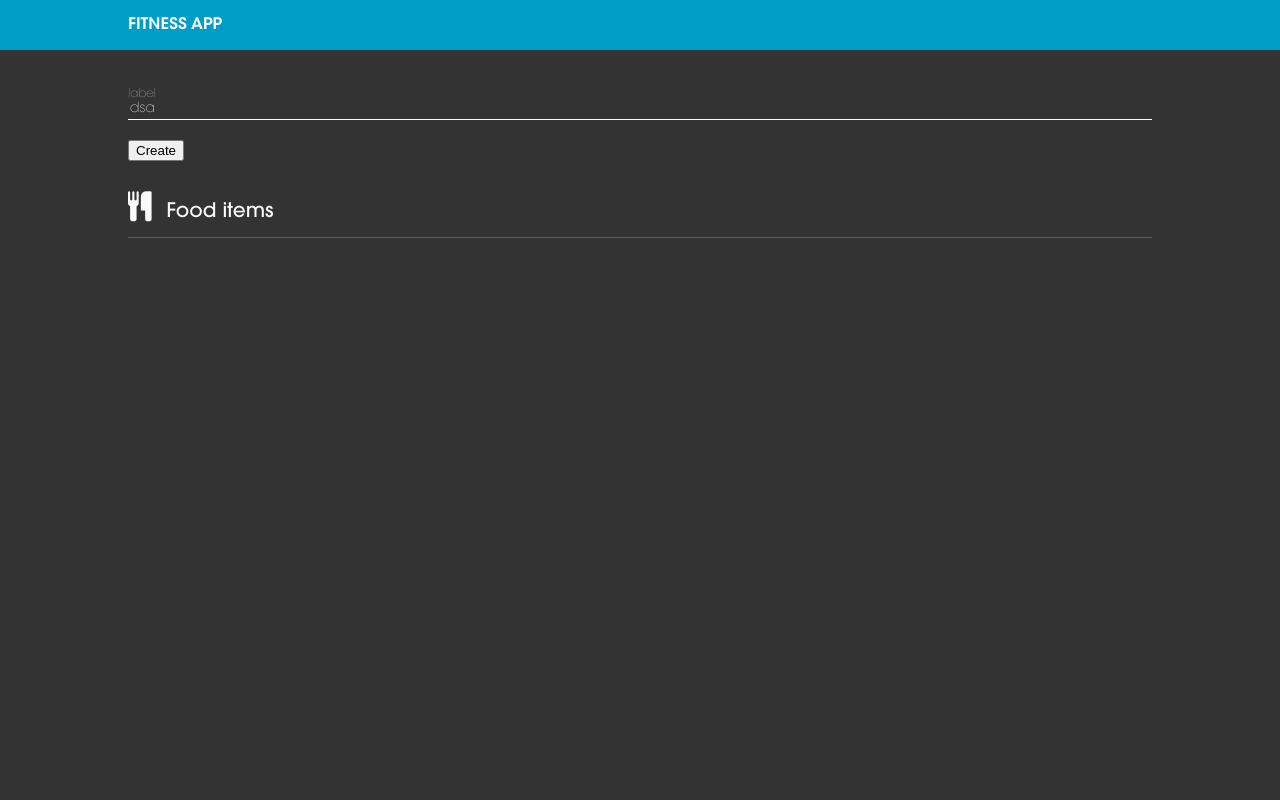
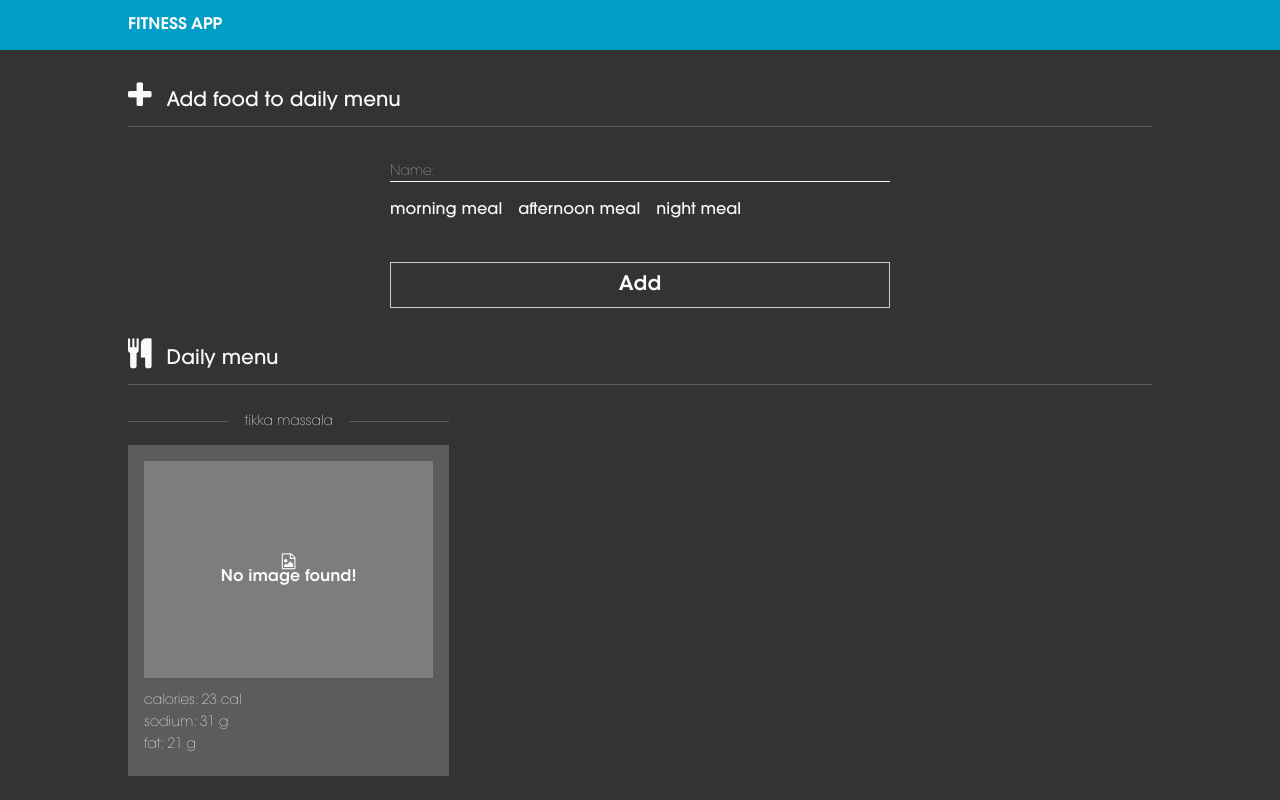
Before and after one commit to andre-araujo/fitness-app, a React app: page / in a window 1280 px wide. Built offline with nearby package versions, Linux system fonts and the light colour scheme.

Commit message:
issue #20 | created DashboardAddItem component

```diff
--- a/src/components/pages/Home/AddDashboardItem/index.js
+++ /dev/null
@@ -1,44 +0,0 @@
-import React, { Component } from 'react';
-
-import TextInput from '../../../common/TextInput';
-import './styles.css';
-
-class LoginForm extends Component {
-    constructor(props) {
-        super(props);
-
-        this.state = {
-            username: 'dsa',
-            password: ''
-        };
-    }
-
-    _doLogin = (e) => {
-        e.preventDefault();
-    };
-
-    _usernameInputChange = (text) => {
-        this.setState({
-            username: text
-        })
-    }
-
-    render() {
-        return (
-            <form
-                name="login-form"
-                className="login-form"
-                onSubmit={this._doLogin}>
-
-                <TextInput
-                    value={this.state.username}
-                    onChangeText={this._usernameInputChange}
-                />
-
-                <input type="submit" value="Create" />
-            </form>
-        );
-    }
-}
-
-export default LoginForm;
--- /dev/null
+++ b/src/components/pages/Home/DashboardAddItem/index.js
@@ -0,0 +1,72 @@
+import React, { Component } from 'react';
+
+import DashboardHeader from '../DashboardHeader';
+import TextInput from '../../../common/TextInput';
+import Radio from '../../../common/Radio';
+import Submit from '../../../common/Submit';
+import './styles.css';
+
+class DashboardAddItem extends Component {
+    constructor(props) {
+        super(props);
+
+        this.state = {
+            foodName: '',
+            password: ''
+        };
+    }
+
+    _addFood = (e) => {
+        e.preventDefault();
+    };
+
+    _foodNameInputChange = (text) => {
+        this.setState({
+            foodName: text
+        })
+    }
+
+    render() {
+        return (
+            <section>
+                <DashboardHeader
+                    title="Add food to daily menu"
+                    icon="plus"
+                />
+                <form
+                    name="dashboard-add-item__form"
+                    className="dashboard-add-item__form"
+                    onSubmit={this._addFood}>
+
+                    <TextInput
+                        label="Name:"
+                        value={this.state.foodName}
+                        onChangeText={this._foodNameInputChange}
+                    />
+
+                    <div className="dashboard-add-item__radio-group">
+                        <Radio
+                            id="morning-radio"
+                            name="meal-time"
+                            label="morning meal"
+                        />
+                        <Radio
+                            id="afternoon-radio"
+                            name="meal-time"
+                            label="afternoon meal"
+                        />
+                        <Radio
+                            id="night-radio"
+                            name="meal-time"
+                            label="night meal"
+                        />
+                    </div>
+
+                    <Submit text="Add" />
+                </form>
+            </section>
+        );
+    }
+}
+
+export default DashboardAddItem;
--- /dev/null
+++ b/src/components/pages/Home/DashboardAddItem/styles.css
@@ -0,0 +1,10 @@
+.dashboard-add-item__form {
+    display: flex;
+    flex-direction: column;
+    margin: 0 auto;
+    max-width: 31.25rem;
+}
+
+.dashboard-add-item__radio-group {
+    margin-bottom: 2rem;
+}
--- /dev/null
+++ b/src/components/pages/Home/DashboardHeader/index.js
@@ -0,0 +1,35 @@
+import React from 'react';
+import PropTypes from 'prop-types';
+
+import './styles.css';
+
+function DashboardHeader({
+    title,
+    icon
+}) {
+    return (
+        <header className="dashboard-header">
+            <h2 className="dashboard-header__title">
+                <i
+                    className={`fa fa-${icon} dashboard-header__icon`}
+                    aria-hidden="true"
+                />
+                {title}
+            </h2>
+        </header>
+    );
+}
+
+
+DashboardHeader.defaultProps = {
+    title: null,
+    icon: null
+}
+
+DashboardHeader.propTypes = {
+    title: PropTypes.string.isRequired,
+    icon: PropTypes.string
+}
+
+
+export default DashboardHeader;
--- /dev/null
+++ b/src/components/pages/Home/DashboardHeader/styles.css
@@ -0,0 +1,16 @@
+.dashboard-header {
+    border-bottom: 1px solid rgba(255, 255, 255, 0.2);
+    margin-bottom: 0.9375rem;
+    padding-bottom: 0.9375rem;
+}
+
+.dashboard-header__icon {
+    color: #fafafa;
+    font-size: 1.875rem;
+    margin-right: 0.9375rem;
+}
+
+.dashboard-header__title {
+    color: #fafafa;
+    font-size: 1.25rem;
+}
--- a/src/components/pages/Home/DashboardItem/index.js
+++ b/src/components/pages/Home/DashboardItem/index.js
@@ -6,10 +6,18 @@ import './styles.css';
 function DashboardItem({
     title,
     image,
-    calories,
-    sodium,
-    fat
+    info
 }) {
+    const infoKeys = Object.keys(info);
+    const infoRows = infoKeys.map((infokey, index) => (
+        <p
+            key={index}
+            className="dashboard-item__text">
+            <span>{infokey}: </span>
+            <span>{info[infokey]}</span>
+        </p>
+    ));
+
     return (
         <li className="dashboard-item">
             <section>
@@ -38,20 +46,8 @@ function DashboardItem({
 
                     </div>
 
-                    {
-                        calories &&
-                        <p className="dashboard-item__text">Calories: {calories}</p>
-                    }
+                    { infoRows }
 
-                    {
-                        sodium &&
-                        <p className="dashboard-item__text">Sodium: {sodium}</p>
-                    }
-
-                    {
-                        fat &&
-                        <p className="dashboard-item__text">Fat: {fat}</p>
-                    }
                 </div>
             </section>
         </li>
@@ -59,19 +55,19 @@ function DashboardItem({
 }
 
 DashboardItem.defaultProps = {
-    title: PropTypes.string.isRequired,
+    title: '',
     image: null,
-    calories: null,
-    sodium: null,
-    fat: null
+    info: null
 }
 
 DashboardItem.propTypes = {
     title: PropTypes.string.isRequired,
     image: PropTypes.string,
-    calories: PropTypes.string,
-    sodium: PropTypes.string,
-    fat: PropTypes.string
+    info: PropTypes.shape({
+        calories: PropTypes.string,
+        sodium: PropTypes.string,
+        fat: PropTypes.string
+    })
 }
 
 export default DashboardItem;
--- a/src/components/pages/Home/DashboardItemList/index.js
+++ b/src/components/pages/Home/DashboardItemList/index.js
@@ -1,22 +1,38 @@
 import React from 'react';
 import PropTypes from 'prop-types';
 
+import DashboardHeader from '../DashboardHeader';
 import DashboardItem from '../DashboardItem';
 import './styles.css';
 
 function DashboardItemList() {
+    const itemsMock = [
+        {
+            title: 'tikka massala',
+            image: '',
+            info: {
+                calories: '23 cal',
+                sodium: '31 g',
+                fat: '21 g'
+            }
+        }
+    ];
+
     return (
         <section className="dashboard-item-list">
-            <header className="dashboard-item-list__header">
-                <h2 className="dashboard-item-list__title">
-                    <i
-                        className="fa fa-cutlery dashboard-item-list__icon"
-                        aria-hidden="true"
-                    />
-                    Food items
-                </h2>
-            </header>
+            <DashboardHeader
+                title="Daily menu"
+                icon="cutlery"
+            />
             <ul className="dashboard-item-list__content">
+                {
+                    itemsMock.map((item, index) => (
+                        <DashboardItem
+                            key={index}
+                            {...item}
+                        />
+                    ))
+                }
             </ul>
         </section>
     );
--- a/src/components/pages/Home/DashboardItemList/styles.css
+++ b/src/components/pages/Home/DashboardItemList/styles.css
@@ -11,20 +11,3 @@
     font-family: AvantGardeDemi;
     margin: 0 -0.9375rem;
 }
-
-.dashboard-item-list__header {
-    border-bottom: 1px solid rgba(255, 255, 255, 0.2);
-    margin-bottom: 0.9375rem;
-    padding-bottom: 0.9375rem;
-}
-
-.dashboard-item-list__icon {
-    color: #fafafa;
-    font-size: 1.875rem;
-    margin-right: 0.9375rem;
-}
-
-.dashboard-item-list__title {
-    color: #fafafa;
-    font-size: 1.25rem;
-}
--- a/src/components/pages/Home/index.js
+++ b/src/components/pages/Home/index.js
@@ -2,7 +2,7 @@ import React from 'react';
 
 import Header from './../../common/Header';
 import Container from './../../common/Container';
-import AddDashboardItem from './AddDashboardItem';
+import DashboardAddItem from './DashboardAddItem';
 import DashboardItemList from './DashboardItemList';
 import './styles.css';
 
@@ -13,7 +13,7 @@ function Home() {
             <Header />
             <Container>
                 <main className="homepage__content">
-                    <AddDashboardItem />
+                    <DashboardAddItem />
                     <DashboardItemList />
                 </main>
             </Container>
```
Also changed, not shown: src/components/pages/Home/DashboardAddItem/test.spec.js (added, +10 -0 lines), src/components/pages/Home/DashboardHeader/test.spec.js (added, +10 -0 lines), src/components/pages/Home/AddDashboardItem/styles.css (deleted).
